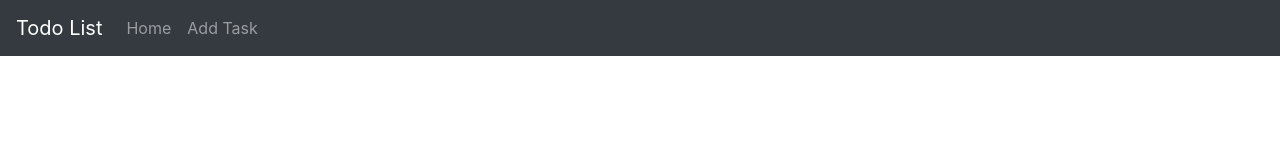
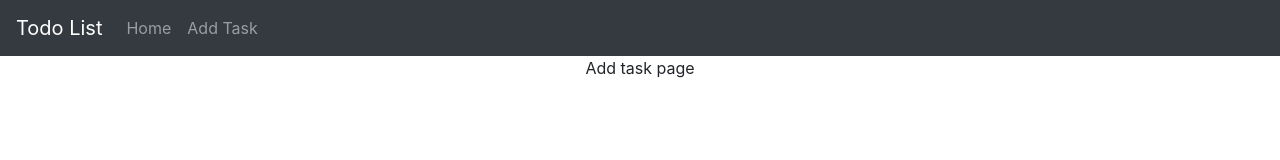
Before and after one commit to c0llision/todo-list-react, a React (Create React App) app: page /add-task in a window 1280 px wide. Shown: the top 160 px of the page. Built offline with nearby package versions, Linux system fonts and the light colour scheme.

Commit message:
add routing

```diff
--- a/package.json
+++ b/package.json
@@ -7,6 +7,7 @@
     "react": "^16.12.0",
     "react-bootstrap": "^1.0.0-beta.16",
     "react-dom": "^16.12.0",
+    "react-router-dom": "^5.1.2",
     "react-scripts": "3.2.0"
   },
   "scripts": {
--- a/src/App.js
+++ b/src/App.js
@@ -1,12 +1,18 @@
 import React from 'react';
 import './App.css';
+
 import 'bootstrap/dist/css/bootstrap.min.css';
-
 import Navbar from 'react-bootstrap/Navbar';
 import Nav from 'react-bootstrap/Nav';
 
+import AddTaskPage from './components/addTaskPage';
+
+import { Switch, Route, BrowserRouter } from 'react-router-dom';
+
+
 function App() {
   return (
+    <BrowserRouter>
     <div className="App">
       <Navbar bg="dark" variant="dark">
       <Navbar.Brand href="#home">Todo List</Navbar.Brand>
@@ -15,7 +21,13 @@ function App() {
           <Nav.Link href="/add-task">Add Task</Nav.Link>
         </Nav>
       </Navbar>
+
+      <Switch>
+        <Route exact path="/add-task" component={AddTaskPage}/>
+      </Switch>
+
     </div>
+    </BrowserRouter>
   );
 }
 
--- /dev/null
+++ b/src/components/addTaskPage.js
@@ -0,0 +1,13 @@
+import React from 'react';
+
+class AddTaskPage extends React.Component {
+    render() {
+        return (
+            <div className="App">
+                Add task page
+            </div>
+        );
+    }
+}
+
+export default AddTaskPage;
```
Also changed, not shown: 1 other file (tests, documents, lock files or other folders).
